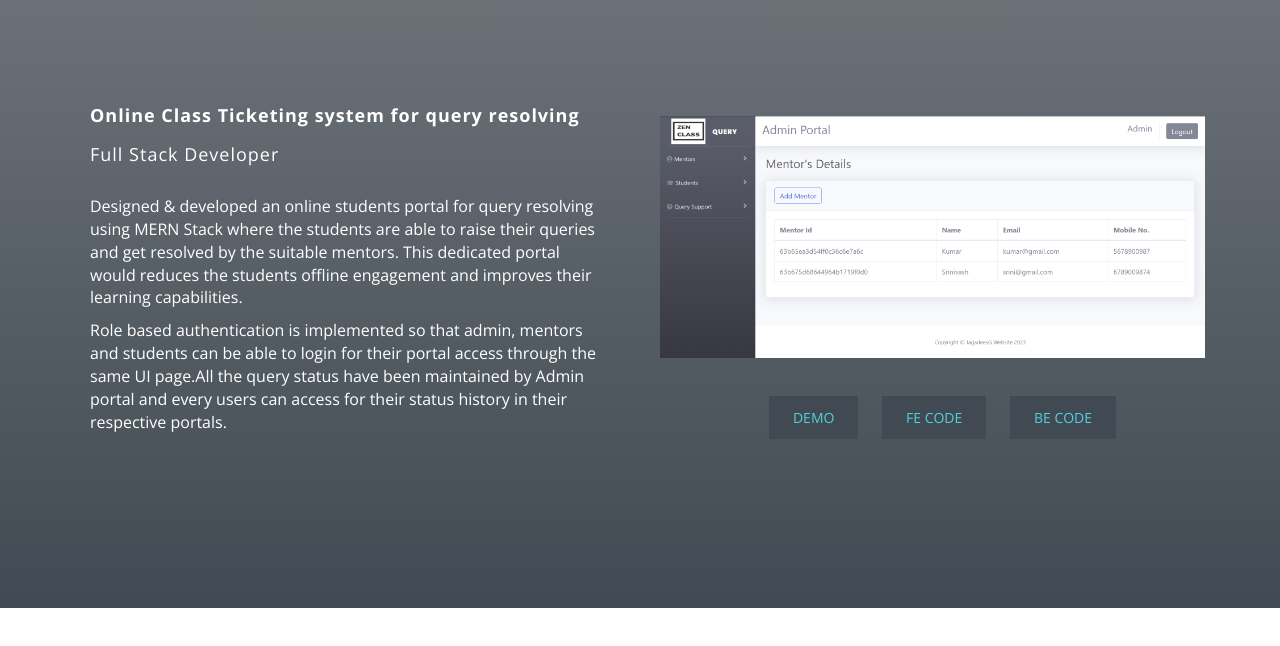
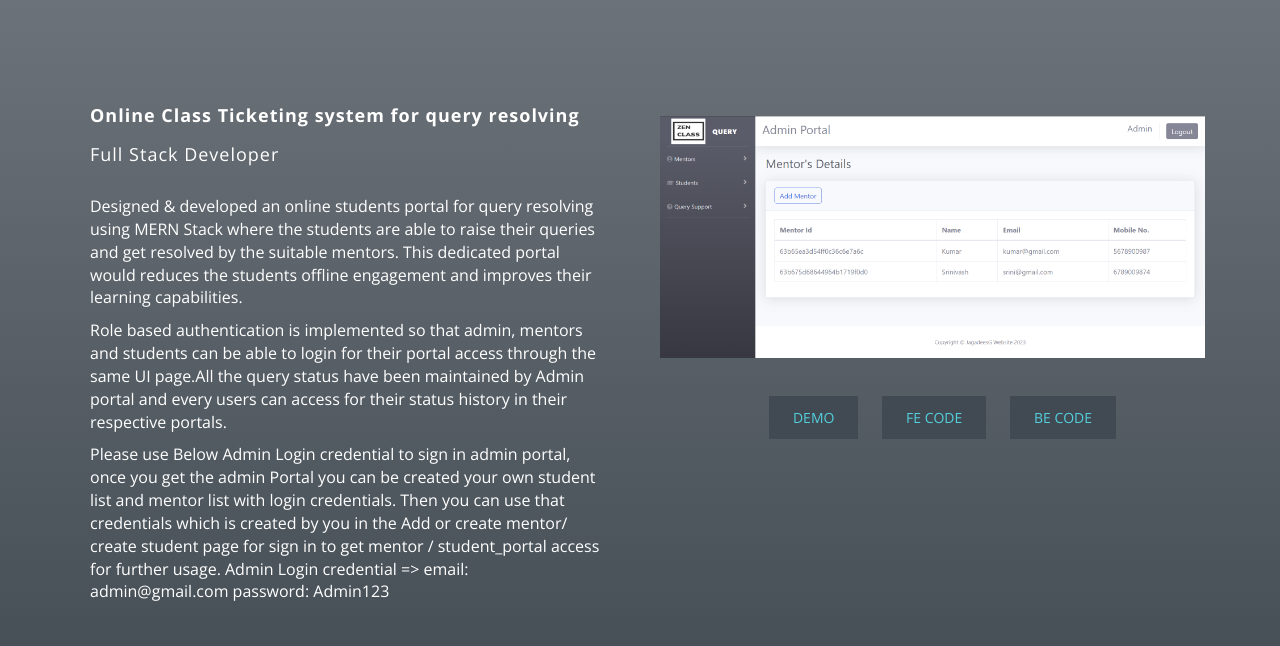
Before and after one commit to JagadeeswaranG/my_portfolio, a website: page project1.html in a window 1280 px wide. Shown: the part 96-742 px from the top of the page. Drawn offline with nearby package versions, Linux system fonts and the light colour scheme.

Commit message:
cred login

```diff
--- a/project1.html
+++ b/project1.html
@@ -91,6 +91,16 @@
                       been maintained by Admin portal and every users can access
                       for their status history in their respective portals.
                     </p>
+                    <p>
+                      Please use Below Admin Login credential to sign in admin
+                      portal, once you get the admin Portal you can be created your own
+                      student list and mentor list with login credentials. Then
+                      you can use that credentials which is created by you in the
+                      Add or create mentor/ create student page for sign in
+                      to get mentor / student_portal access for further usage.
+                      Admin Login credential => email: admin@gmail.com password:
+                      Admin123
+                    </p>
                   </div>
                 </div>
               </div>
@@ -111,18 +121,24 @@
                     <li>
                       <ol class="type">
                         <li>
-                          <a href="https://zenqueryticket.netlify.app/" target="_blank">Demo</a>
+                          <a
+                            href="https://zenqueryticket.netlify.app/"
+                            target="_blank"
+                            >Demo</a
+                          >
                         </li>
 
                         <li>
                           <a
-                            href="https://github.com/JagadeeswaranG/zenquery_frontend.git" target="_blank"
+                            href="https://github.com/JagadeeswaranG/zenquery_frontend.git"
+                            target="_blank"
                             >FE Code</a
                           >
                         </li>
                         <li>
                           <a
-                            href="https://github.com/JagadeeswaranG/zenquery_backend.git" target="_blank"
+                            href="https://github.com/JagadeeswaranG/zenquery_backend.git"
+                            target="_blank"
                             >BE Code</a
                           >
                         </li>
```
